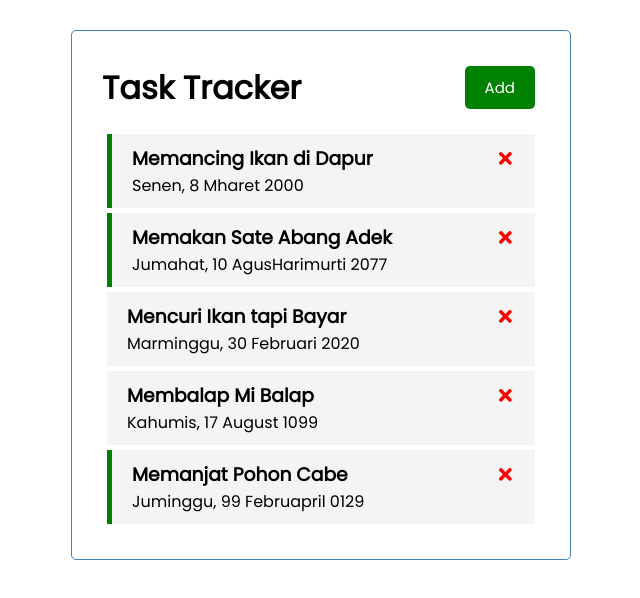
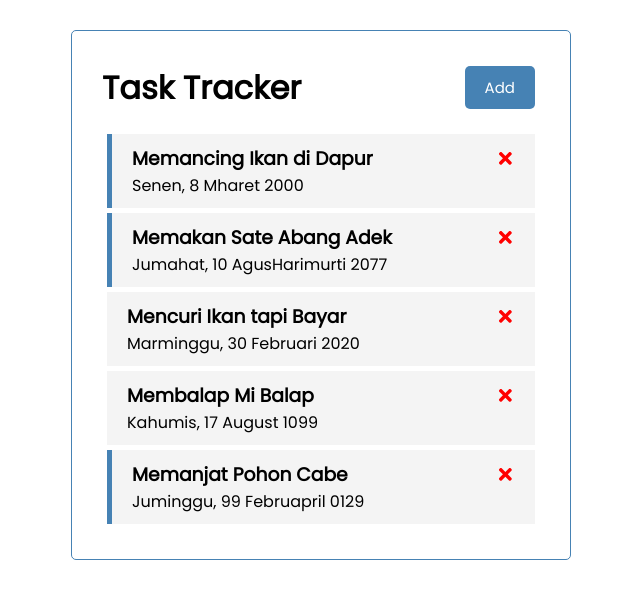
Before and after one commit to williamtobing/task-tracker, a React (Create React App) app: page / in a window 1280 px wide. Shown: the top 598 px of the page, without its empty margins (319-959 px from the left). Built offline with nearby package versions, Linux system fonts and the light colour scheme; data requests are answered from the project's data file.

Commit message:
change green to steelblue

```diff
--- a/src/components/Header.js
+++ b/src/components/Header.js
@@ -7,7 +7,7 @@ const Header = ({ title, onAdd, showAdd }) => {
       <h1>{title}</h1>
       <Button
         onClick={onAdd}
-        color={showAdd ? "red" : "green"}
+        color={showAdd ? "red" : "steelblue"}
         text={showAdd ? "Close" : "Add"}
       />
     </header>
--- a/src/index.css
+++ b/src/index.css
@@ -62,7 +62,7 @@ body {
 }
 
 .task.reminder {
-  border-left: 5px solid green;
+  border-left: 5px solid steelblue;
 }
 
 .task h3 {
```
Also changed, not shown: 1 other file (tests, documents, lock files or other folders).
